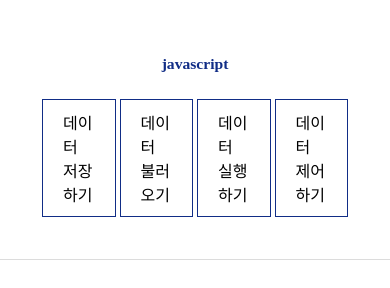
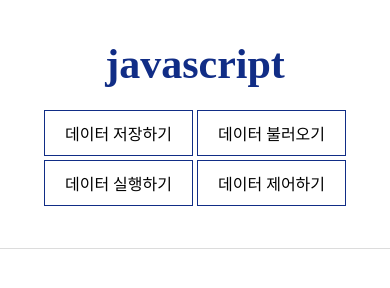
Before and after one commit to spearboy/class2024, a plain HTML site: page js/javascript01.html in a window 390 px wide. Drawn offline with Linux system fonts and the light colour scheme; a web font is replaced by a local one.

Commit message:
Update style.css

```diff
--- a/js/asset/css/style.css
+++ b/js/asset/css/style.css
@@ -113,16 +113,19 @@ li {
 #header {
     display: flex;
     flex-direction: column;
-    align-items: center;
     justify-content: center;
     padding: 40px;
     border-bottom: 1px solid #dcdcdc;
     h1 {
         margin-bottom: 20px;
+        text-align: center;
         a {
             font-family: var(--fontG);
             font-size: 4vw;
             color: #112d86;
+            @media (max-width: 800px) {
+                font-size: 42px;
+            }
         }
     }
     nav {
@@ -131,6 +134,7 @@ li {
             flex-direction: row;
             align-items: center;
             justify-content: center;
+            flex-wrap: wrap;
             li {
                 margin: 2px;
                 a {
```
